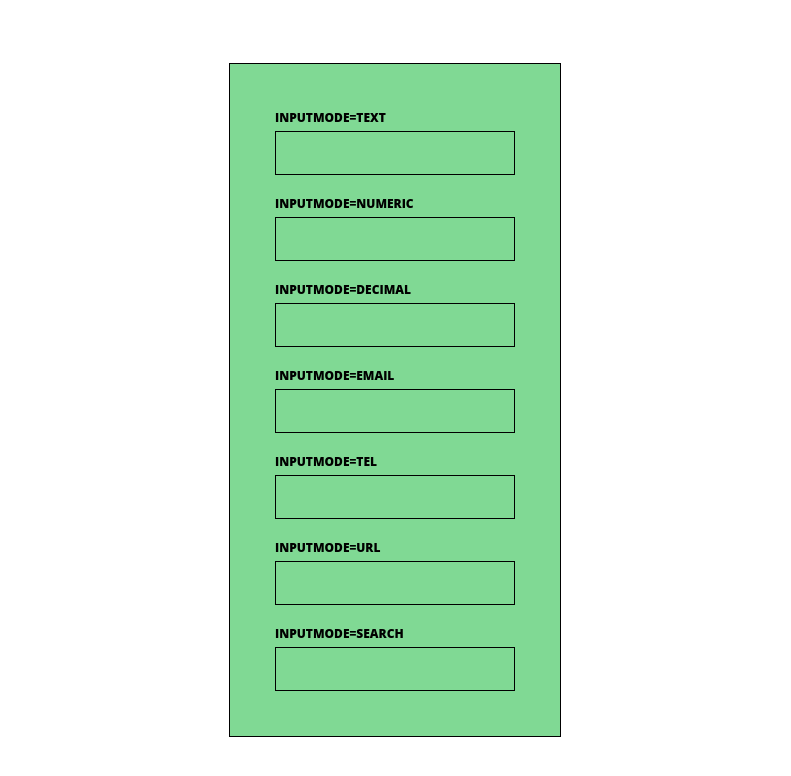
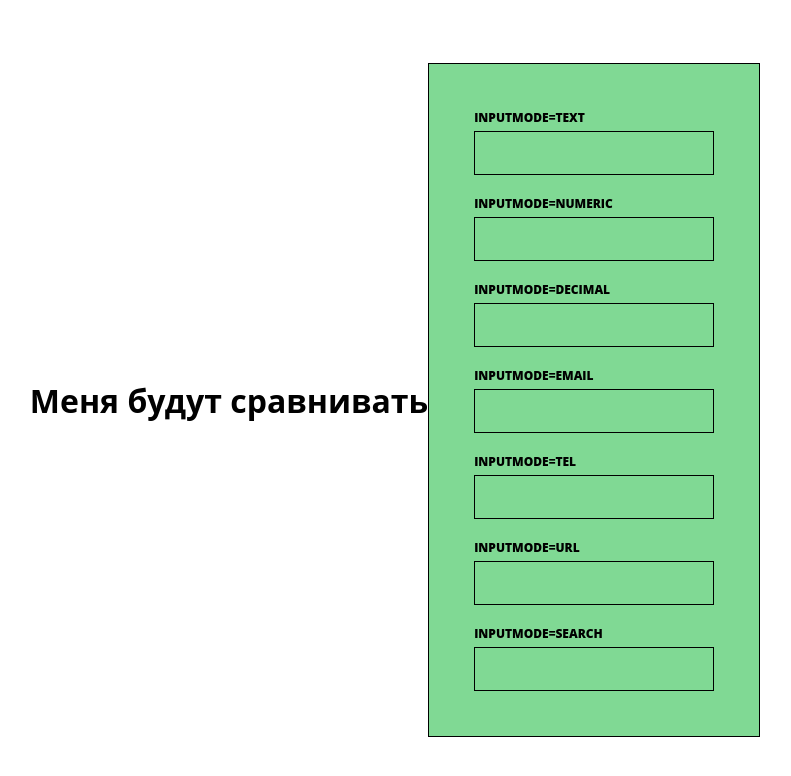
Before and after one commit to vladen33/automatic, a plain HTML site: page index.html in a window 1280 px wide. Shown: the whole page, without its empty margins (245-1036 px from the left). Drawn offline with Linux system fonts and the light colour scheme.

Commit message:
Add header

```diff
--- a/index.html
+++ b/index.html
@@ -12,6 +12,7 @@
     <link rel="stylesheet" href="style.css" />
   </head>
   <body>
+    <h1>Меня будут сравнивать</h1>
     <form action="">
       <label for="inputmode-text">inputmode=text</label>
       <input type="text" inputmode="text" id="inputmode-text" />
```
